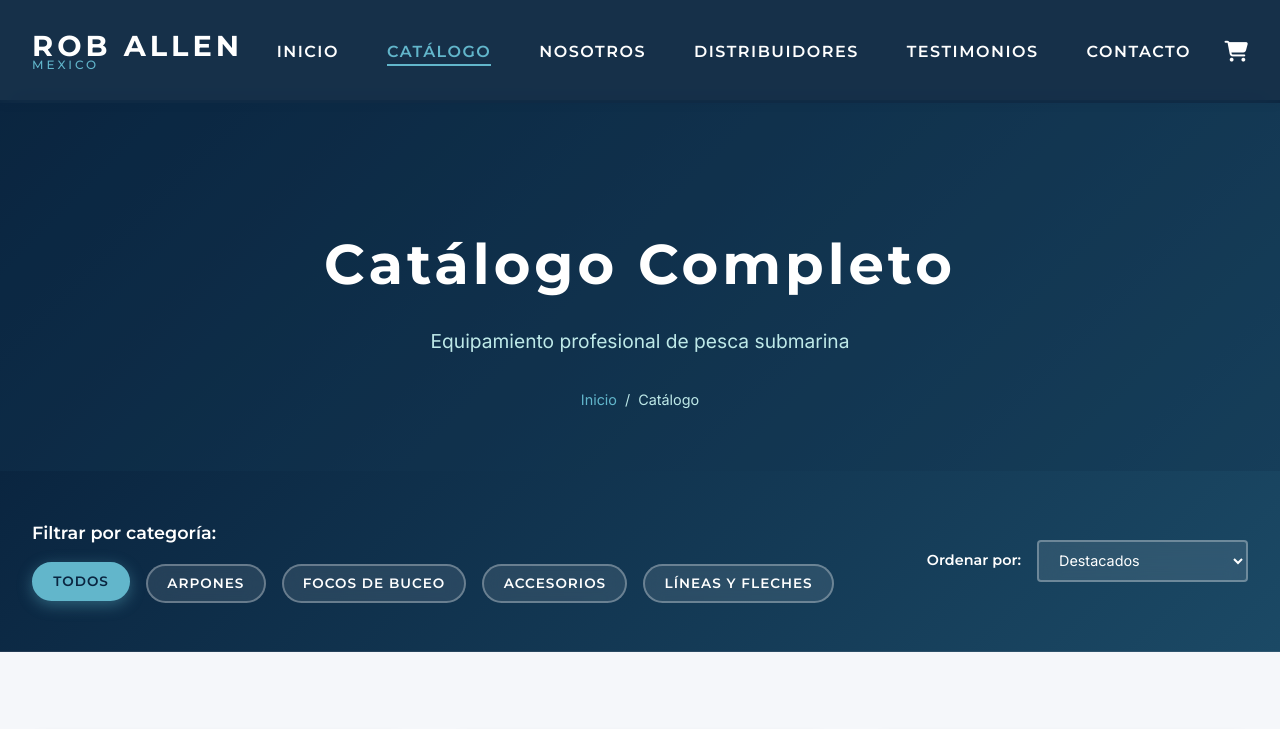
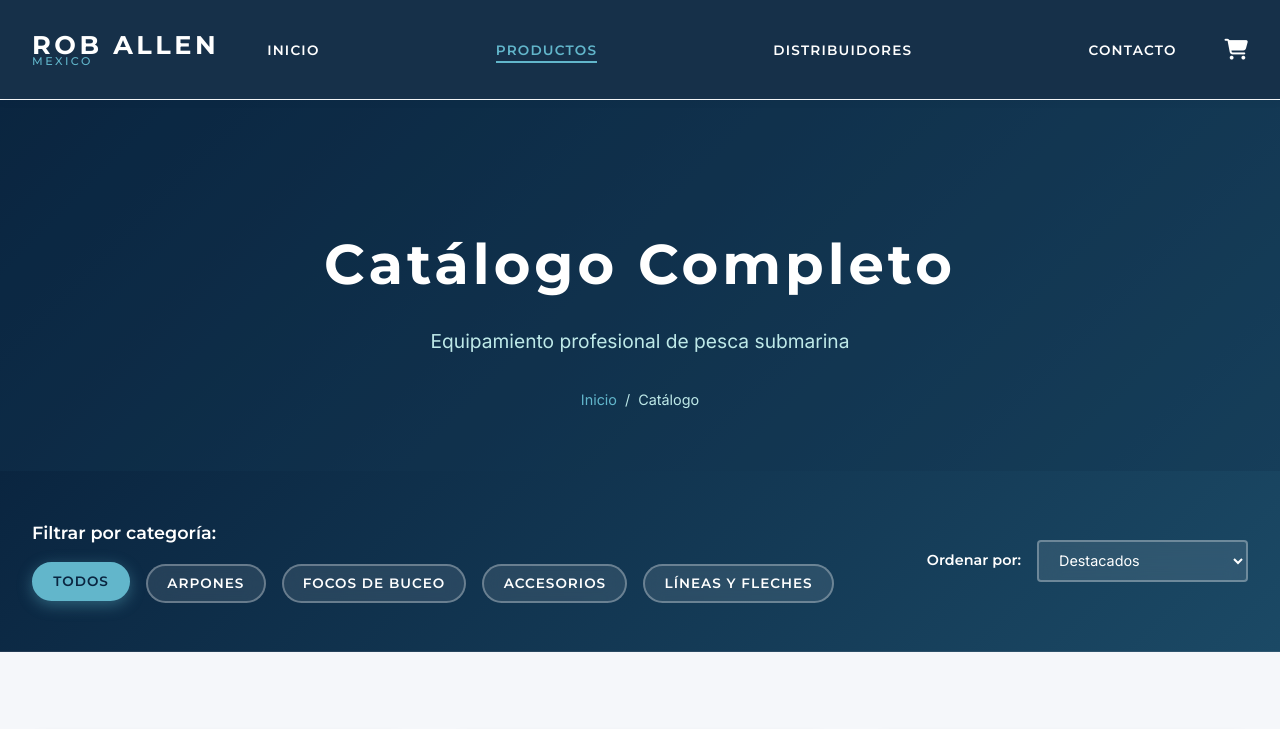
Before and after one commit to pepitobananini/Rob-Alleen, a plain HTML site: page catalog.html in a window 1280 px wide. Shown: the top 729 px of the page. Drawn offline with Linux system fonts and the light colour scheme; grey boxes are pictures that could not be loaded.

Commit message:
Add files via upload

```diff
--- a/catalog.html
+++ b/catalog.html
@@ -37,7 +37,7 @@
                     <ul>
                         <li><a href="index.html" class="nav-link">Inicio</a></li>
                         <li class="has-dropdown">
-                            <a href="catalog.html" class="nav-link active">Catálogo</a>
+                            <a href="catalog.html" class="nav-link active">Productos</a>
                             <div class="mega-menu">
                                 <div class="mega-menu-content">
                                     <div class="menu-column">
@@ -91,9 +91,7 @@
                                 </div>
                             </div>
                         </li>
-                        <li><a href="index.html#about" class="nav-link">Nosotros</a></li>
                         <li><a href="distribuidores.html" class="nav-link">Distribuidores</a></li>
-                        <li><a href="index.html#testimonials" class="nav-link">Testimonios</a></li>
                         <li><a href="index.html#footer" class="nav-link">Contacto</a></li>
                     </ul>
                 </nav>
--- a/style.css
+++ b/style.css
@@ -105,6 +105,13 @@ ul {
     display: flex;
     justify-content: space-between;
     align-items: center;
+    gap: var(--spacing-lg);
+}
+
+.nav-menu {
+    flex: 1;
+    display: flex;
+    justify-content: center;
 }
 
 .logo a {
@@ -115,18 +122,18 @@ ul {
 
 .logo-text {
     font-family: var(--font-heading);
-    font-size: 1.8rem;
-    font-weight: 700;
-    letter-spacing: 4px;
+    font-size: 1.6rem;
+    font-weight: 700;
+    letter-spacing: 3.5px;
     color: var(--color-white);
     transition: color var(--transition-fast);
 }
 
 .logo-subtitle {
     font-family: var(--font-heading);
-    font-size: 0.75rem;
+    font-size: 0.7rem;
     font-weight: 500;
-    letter-spacing: 3px;
+    letter-spacing: 2.5px;
     color: var(--color-accent);
     margin-top: -2px;
 }
@@ -138,14 +145,16 @@ ul {
 .nav-menu ul {
     display: flex;
     gap: var(--spacing-lg);
+    justify-content: space-between;
+    width: 100%;
 }
 
 .nav-link {
     font-family: var(--font-heading);
-    font-size: 1rem;
+    font-size: 0.85rem;
     font-weight: 600;
     text-transform: uppercase;
-    letter-spacing: 1.5px;
+    letter-spacing: 1.2px;
     color: var(--color-white);
     position: relative;
     transition: color var(--transition-fast);
@@ -239,11 +248,11 @@ ul {
 
 .menu-column h3 {
     font-family: var(--font-heading);
-    font-size: 1rem;
+    font-size: 0.85rem;
     font-weight: 700;
     color: var(--color-white);
     text-transform: uppercase;
-    letter-spacing: 1.5px;
+    letter-spacing: 1.2px;
     margin-bottom: var(--spacing-sm);
     padding-bottom: 0.5rem;
     border-bottom: 2px solid var(--color-accent);
@@ -257,7 +266,7 @@ ul {
 
 .menu-column ul li a {
     font-family: var(--font-primary);
-    font-size: 0.9rem;
+    font-size: 0.8rem;
     color: rgba(255, 255, 255, 0.8);
     transition: all var(--transition-fast);
     display: block;
```
Also changed, not shown: distribuidores.html (+0 -2 lines), index.html (+0 -2 lines).
